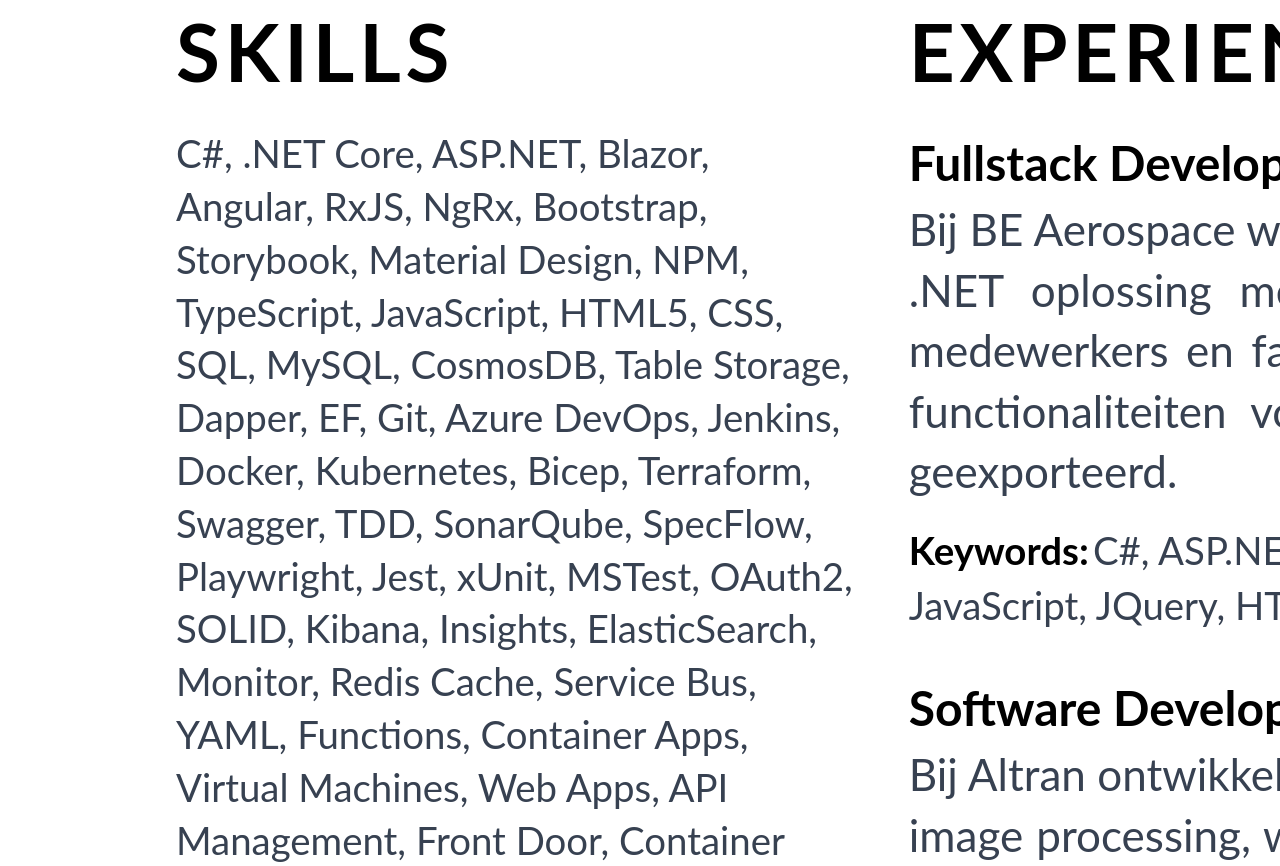
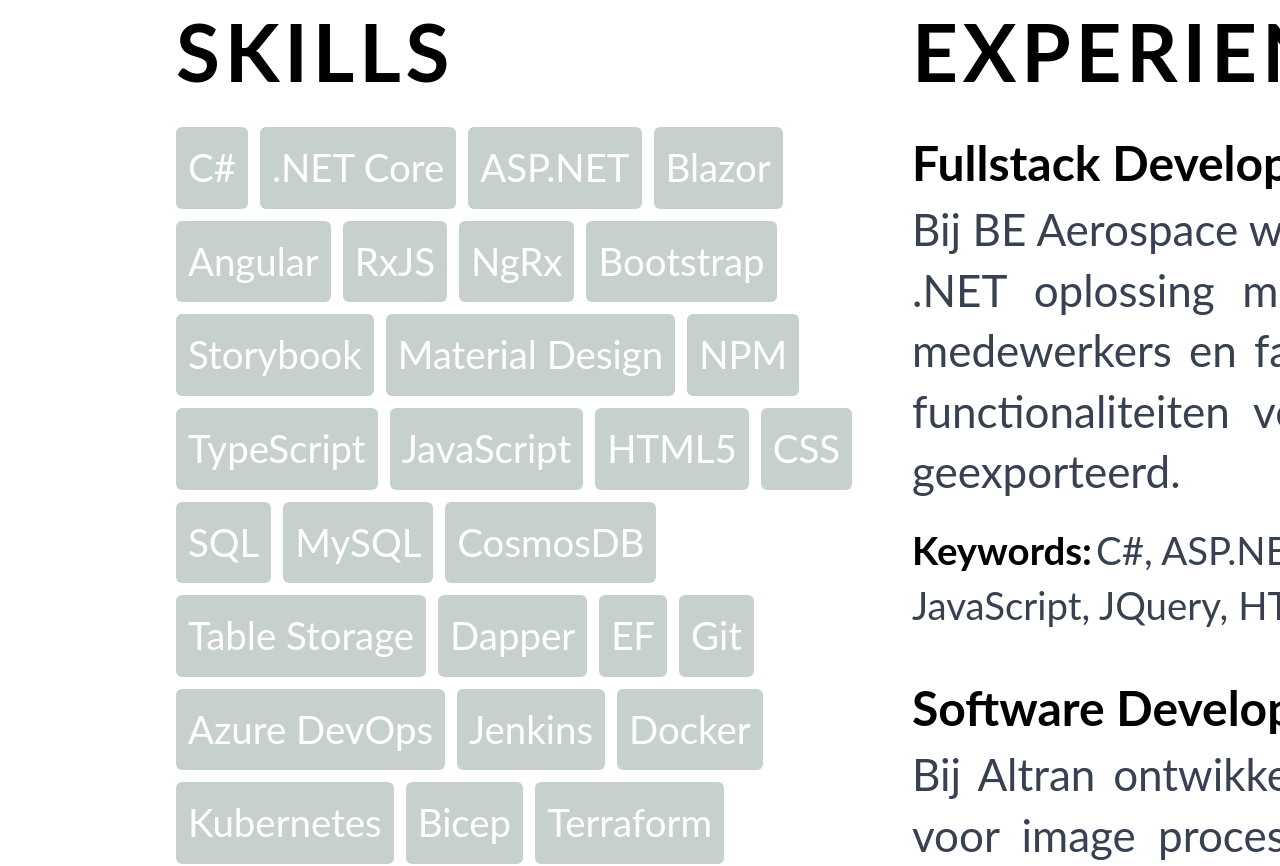
Before and after one commit to carvenmartis/resume, a Next.js app: page / in a window 1280 px wide. Shown: the part 4980-5846 px from the top of the page. Built offline with nearby package versions, Linux system fonts and the light colour scheme.

Commit message:
skills bg color

```diff
--- a/src/pages/skills.tsx
+++ b/src/pages/skills.tsx
@@ -2,12 +2,17 @@
 
 const Skills = ({ skills }: { skills: string[] }) => {
   return (
-    <div>
+    <div className="w-[42.5rem]">
       <h3 className="text-black">Skills</h3>
-      <div className="w-[42.3rem]">
-        <span className="text-gray-700 text-justify text-2lg text-[2.4rem] leading-snug">
-          {skills.join(", ")}
-        </span>
+      <div className="flex flex-wrap gap-3">
+        {skills.map((skill, index) => (
+          <span
+            key={index}
+            className="p-3 bg-[#c6d1cd] text-[#fff] text-[2.4rem] truncate rounded-md"
+          >
+            {skill}
+          </span>
+        ))}
       </div>
     </div>
   );
```
